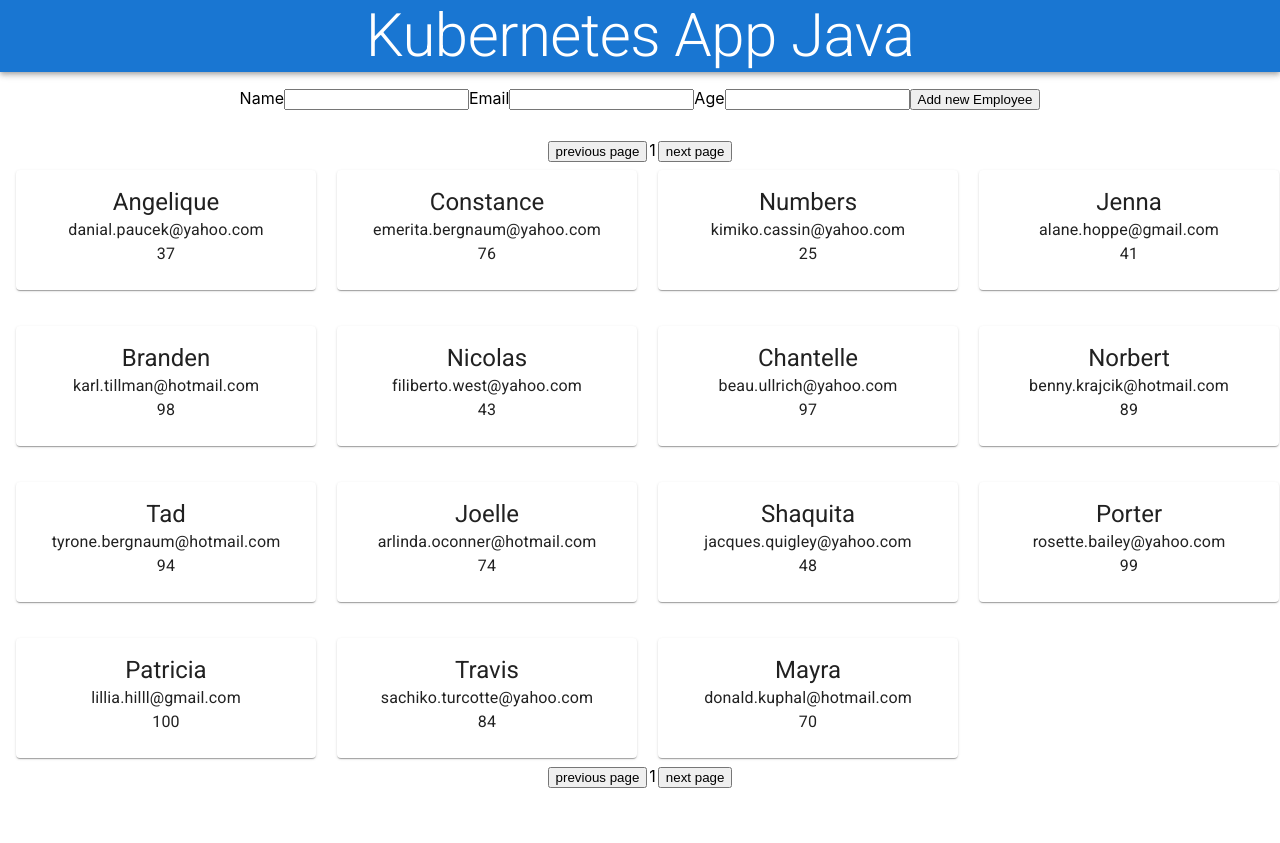
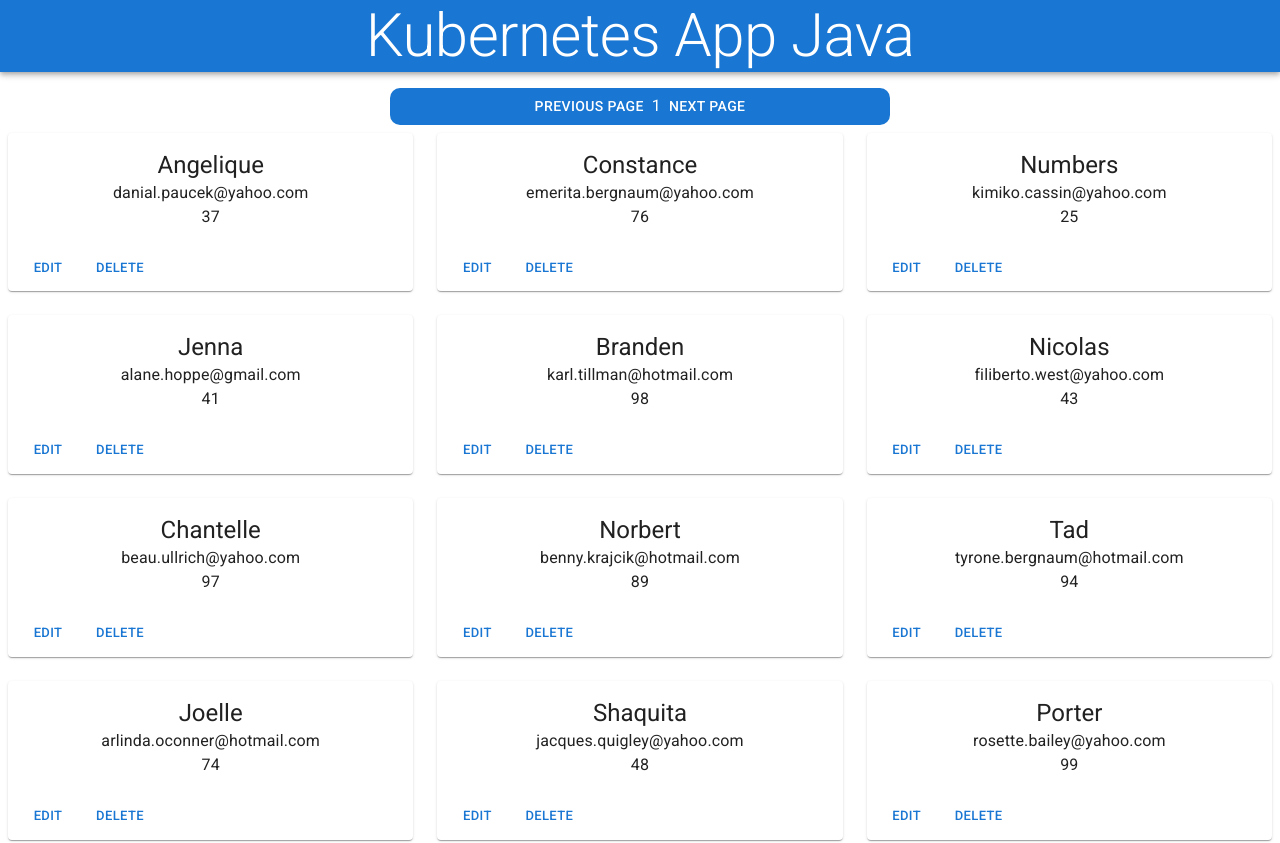
Before and after one commit to workgiter/kube-app, a React (Create React App) app in the folder client-kube/: page / in a window 1280 px wide. Shown: the top 843 px of the page. Before the commit the page ends 800 px from the top, so only its background shows below. Built offline with nearby package versions, Linux system fonts and the light colour scheme; no server answers.

Commit message:
visual improvement and adding edit/delete buttons for the future

```diff
--- a/client-kube/src/components/EmployeeCard.tsx
+++ b/client-kube/src/components/EmployeeCard.tsx
@@ -1,4 +1,4 @@
-import { Card, Typography } from "@mui/material"
+import { Button, Card, CardActions, Typography } from "@mui/material"
 import CardContent from '@mui/material/CardContent';
 
 import { IEmployee } from "../interfaces/IEmployeeList"
@@ -11,7 +11,7 @@ interface IProps {
 const EmployeeCard = (props: IProps) => {
 
     return (
-        <Card sx={{ width: 300, margin: 1 }}>
+        <Card sx={{ maxWidth: 500, margin: 1 }}>
             <CardContent>
                 <Typography variant="h5" component="div">
                     {props.employee.name}
@@ -23,6 +23,10 @@ const EmployeeCard = (props: IProps) => {
                     {props.employee.age}
                 </Typography>
             </CardContent>
+            <CardActions>
+                <Button size="small">Edit</Button>
+                <Button sx={{ float: "right" }} size="small">Delete</Button>
+            </CardActions>
         </Card>
     )
 }
--- a/client-kube/src/components/EmployeeList.tsx
+++ b/client-kube/src/components/EmployeeList.tsx
@@ -5,12 +5,15 @@ import EmployeeImput from "./EmployeeImput";
 import { temp } from "../interfaces/IEmployeeList";
 import Grid from "@mui/material/Grid";
 import Box from "@mui/material/Box";
+import PageBar from "./PageBar";
+import NewEmployeeCard from "./NewEmployeeCard";
 
 const SERVER_URL = "http://server.test:30011/people/";
-//for out of minikube testing 'http://localhost:8080/people/';
+//for out of minikube testing const SERVER_URL = 'http://localhost:8080/people/';
 
 const EmployeeList = () => {
     let [employeeArray, setEmployeeArray] = useState(temp)
+    let [editIndex, setEditIndex] = useState(-1)
     let [pageNum, setPageNum] = useState(0)
     const pageLen = 15;
 
@@ -28,6 +31,10 @@ const EmployeeList = () => {
     }, [])
 
     const addEmployee = (name: string, email: string, age: number) => {
+        console.log("called")
+        console.log(name)
+        console.log(email)
+        console.log(age)
         fetch(SERVER_URL, {
             method: 'POST',
             headers: {
@@ -44,47 +51,58 @@ const EmployeeList = () => {
         }).then(() => { getEmplyees() })
     }
 
-    let backPage = () => {
+    let backPage = (pageNum: number) => {
         if (pageNum > 0) { setPageNum(pageNum - 1) }
     }
 
-    let forwardPage = () => {
-        if ((pageNum + 1) * pageLen <= employeeArray.employees.length) {
+    let forwardPage = (pageNum: number) => {
+        if ((pageNum + 1) * pageLen <= employeeArray.employees.length + 1) {
             setPageNum(pageNum + 1)
         }
     }
 
-    let css = {
-        display: "grid",
-        gridTemplateColumns: "repeat(auto-fill, 301px)", //the width of the card
-        justifyContent: "center",
-        gridGap: "20px",
-    }
+    // let css = {
+    //     display: "grid",
+    //     gridTemplateColumns: "repeat(auto-fill, 301px)", //the width of the card
+    //     justifyContent: "center",
+    //     gridGap: "20px",
+    // }
 
     return (
         <div>
-            <EmployeeImput addEmployee={addEmployee} />
             <p></p>
-            <button onClick={backPage}>previous page</button>
-            <div className="page-num">{pageNum + 1}</div>
-            <button onClick={forwardPage}>next page</button>
-            <Box sx={css}>
+            <PageBar
+                backPage={backPage}
+                forwardPage={forwardPage}
+                pageNum={pageNum}
+            />
+            <Grid container spacing={1}>
                 {employeeArray.employees
+                    .concat([{ name: "name", email: "email", age: 0 }])
                     .slice(pageNum * pageLen, pageNum * pageLen + pageLen)
                     .map((employee, index): any => {
                         return (
-                            <Grid item xs>
-                                <EmployeeCard
-                                    key={index}
-                                    employee={employee}
-                                />
+                            <Grid item xs={12} sm={6} md={4}>
+                                {(pageNum * pageLen + index === employeeArray.employees.length) ?
+                                    <NewEmployeeCard
+                                        addEmployee={addEmployee}
+                                        key={index}
+                                    /> :
+                                    <EmployeeCard
+                                        key={index}
+                                        employee={employee}
+                                    />}
                             </Grid>
                         )
-                    })}
-            </Box>
-            <button onClick={backPage}>previous page</button>
-            <div className="page-num">{pageNum + 1}</div>
-            <button onClick={forwardPage}>next page</button>
+                    })
+                }
+            </Grid>
+            <PageBar
+                backPage={backPage}
+                forwardPage={forwardPage}
+                pageNum={pageNum}
+            />
+            <p></p>
         </div>
     )
 }
--- /dev/null
+++ b/client-kube/src/components/NewEmployeeCard.tsx
@@ -0,0 +1,59 @@
+import { Button, Card, CardActions, TextField, Typography } from "@mui/material"
+import CardContent from '@mui/material/CardContent';
+import { useState } from "react";
+
+import { IEmployee } from "../interfaces/IEmployeeList"
+
+// interface IProps {
+//     key: number,
+//     employee: IEmployee
+// }
+
+interface IProps {
+    addEmployee: (name: string, email: string, age: number) => void
+}
+
+const NewEmployeeCard = (props: IProps) => {
+    let [nameState, setNameState] = useState("")
+    let [emailState, setEmailState] = useState("")
+    let [ageState, setAgeState] = useState("10")
+
+    return (
+        <Card sx={{ maxWidth: 500, margin: 1 }}>
+            <CardContent>
+                <TextField
+                    value={nameState}
+                    onChange={(e) => { setNameState(e.target.value) }}
+                    id="outlined-basic"
+                    label="name"
+                    variant="outlined" />
+                <TextField
+                    value={emailState}
+                    onChange={(e) => { setEmailState(e.target.value) }}
+                    id="outlined-basic"
+                    label="email"
+                    variant="outlined" />
+                <TextField
+                    value={ageState}
+                    onChange={(e) => {
+                        if (!isNaN(+e.target.value)) {
+                            setAgeState(e.target.value)
+                        }
+                    }}
+                    id="outlined-basic"
+                    type="number"
+                    label="age"
+                    variant="outlined" />
+            </CardContent>
+            <CardActions>
+                <Button
+                    size="small"
+                    onClick={() => props.addEmployee(nameState, emailState, Number(ageState))}
+                >Create New Employee</Button>
+            </CardActions>
+        </Card>
+    )
+}
+
+
+export default NewEmployeeCard
--- /dev/null
+++ b/client-kube/src/components/PageBar.tsx
@@ -0,0 +1,28 @@
+import { Button, Typography } from "@mui/material";
+import { color } from "@mui/system";
+import React from "react"
+
+interface IProps {
+    pageNum: number;
+    backPage: (pageNumb: number) => void
+    forwardPage: (pageNumb: number) => void
+}
+
+const PageBar = (props: IProps) => {
+    return (
+        <div style={
+            {
+                borderRadius: 10,
+                backgroundColor: "#1976d2",
+                maxWidth: "500px",
+                margin: "0px auto"
+            }
+        }>
+            <Button sx={{ color: 'white' }} onClick={() => props.backPage(props.pageNum)}>previous page</Button>
+            <Typography className="page-num" sx={{ color: 'white' }}>{props.pageNum + 1}</Typography>
+            <Button sx={{ color: 'white' }} onClick={() => props.forwardPage(props.pageNum)}>next page</Button>
+        </div>
+    )
+}
+
+export default PageBar
```
Also changed, not shown: 1 other file (tests, documents, lock files or other folders).
